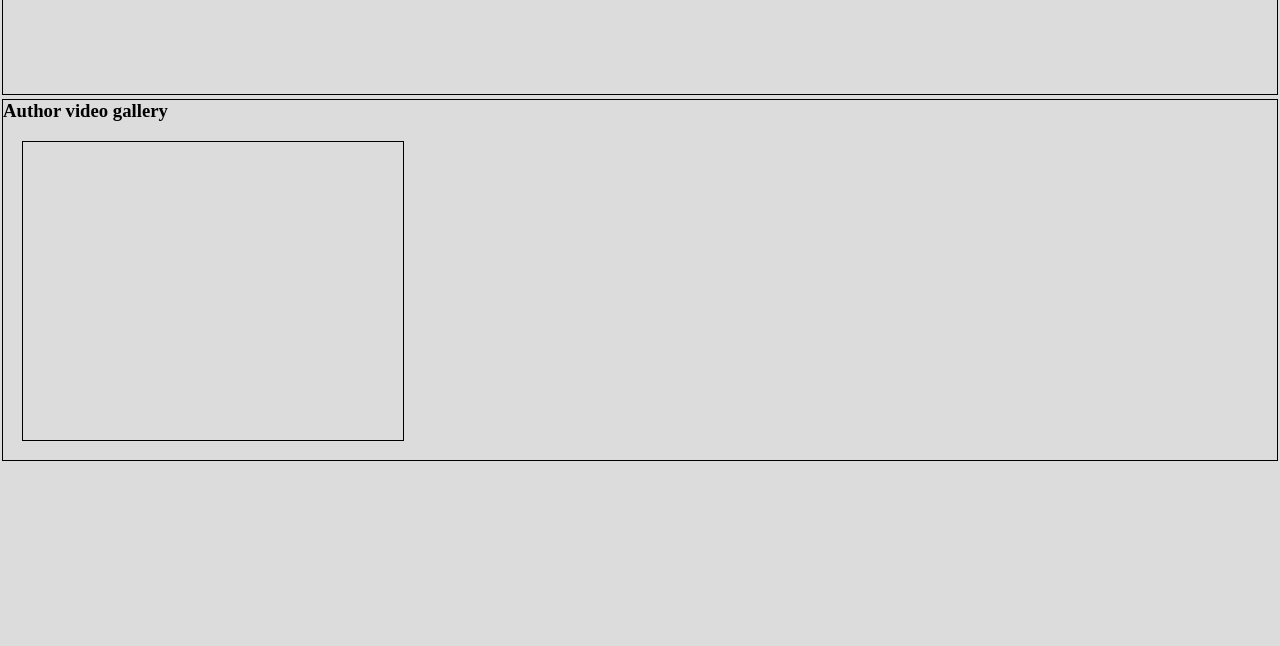
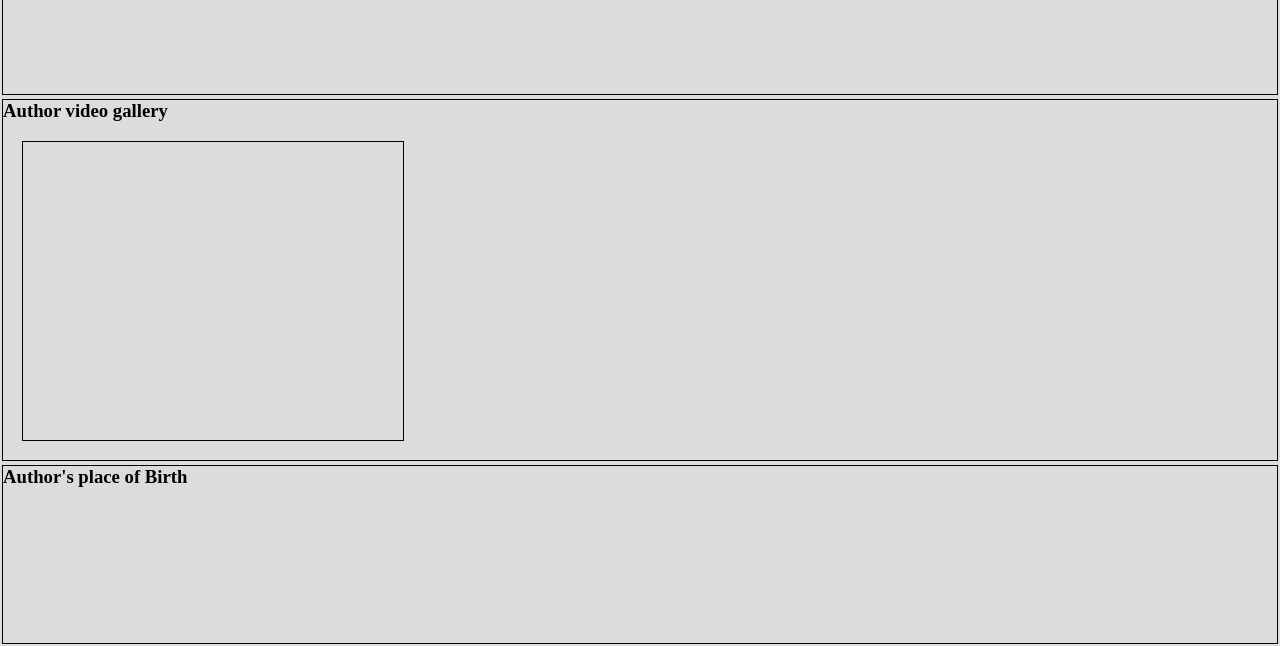
Before and after one commit to ShanhinPavel/code-jam-group-26, a website built with webpack: page src/template/author.html in a window 1280 px wide. Shown: the part 907-1553 px from the top of the page. Before the commit the page ends 1370 px from the top, so only its background shows below. Built offline with nearby package versions, Linux system fonts and the light colour scheme.

Commit message:
docs: add geoWidget section

```diff
--- a/src/template/author.css
+++ b/src/template/author.css
@@ -72,17 +72,24 @@ body {
   margin: 1.5%;
 }
 
+.geoWidget{
+  grid-area: widget;
+  border: .5px solid #000000;
+  margin: 2px;
+}
+
 @media screen and (min-width: 721px) {
   .authorWrapper{
     display: grid;
     grid-template-columns: 1fr 3fr;
-    grid-template-rows: 0.1fr 1fr 1fr 0.5fr 0.5fr;
+    grid-template-rows: 0.1fr 1fr 1fr 0.5fr 0.5fr 0.5fr;
     grid-template-areas:
       'name name'
       'photo about'
       'works works'
       'photoGallery photoGallery'
       'videoGallery videoGallery'
+      'widget widget'
   }
  }
 
@@ -90,7 +97,7 @@ body {
   .authorWrapper{
     display: grid;
     grid-template-columns: 1fr;
-    grid-template-rows: 0.1fr 1fr 1fr 1fr 1fr 1fr;
+    grid-template-rows: 0.1fr 1fr 1fr 1fr 1fr 1fr 1fr;
     grid-template-areas:
       'name'
       'photo'
@@ -98,6 +105,7 @@ body {
       'works'
       'photoGallery'
       'videoGallery'
+      'widget'
   }
  }
 
--- a/src/template/author.html
+++ b/src/template/author.html
@@ -32,6 +32,10 @@
         <h3>Author video gallery</h3>
         <iframe class="authorVideoGalleryFilm" frameborder="0" allow="autoplay; encrypted-media" allowfullscreen id="authorVideoGalleryFilm">Author video</iframe>
       </section>
+      <section class="geoWidget">
+        <h3>Author's place of Birth</h3>
+
+      </section>
     </main>
   </body>
 </html>
```
